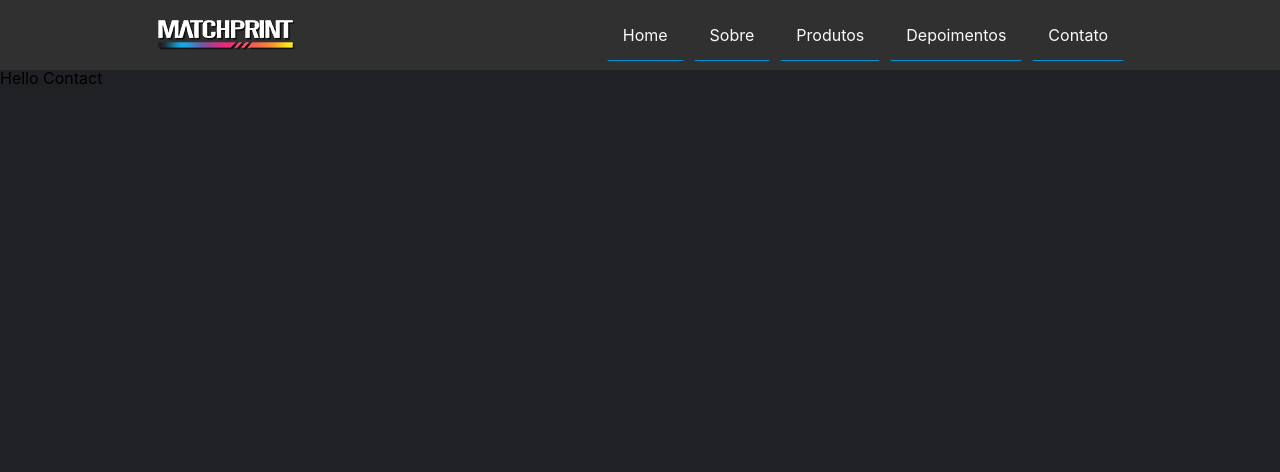
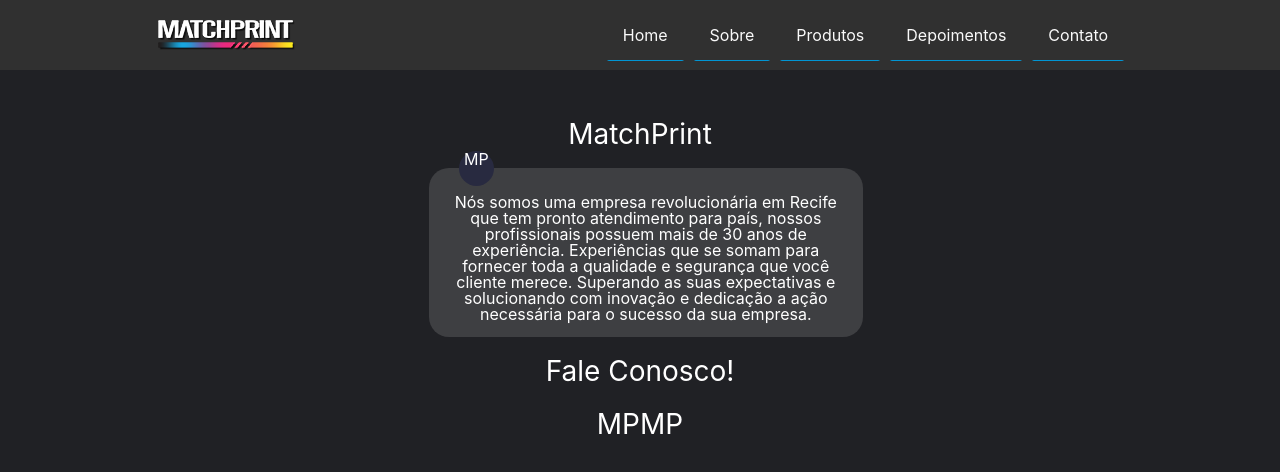
Before and after one commit to comicodarko/matchprint, a React (Create React App) app: page /contato in a window 1280 px wide. Shown: the top 472 px of the page. Built offline with nearby package versions, Linux system fonts and the light colour scheme.

Commit message:
contact page updated

```diff
--- a/src/pages/Contact/index.js
+++ b/src/pages/Contact/index.js
@@ -1,12 +1,53 @@
 import React from 'react';
 
 import NavBar from '../../components/NavBar';
+
+import {
+  Container,
+  Content,
+  Title,
+  DescriptionView,
+  TextDescription,
+  BadgeLogo,
+  BadgeText,
+  ContactTitle,
+  Buttons,
+} from './styled';
 
 export default function Contact() {
   return (
     <>
       <NavBar />
-      <h1>Hello Contact</h1>
+
+      <Container>
+        <Content>
+          <Title>MatchPrint</Title>
+
+          <DescriptionView>
+
+            <BadgeLogo>
+              <BadgeText>MP</BadgeText>
+            </BadgeLogo>
+
+            <TextDescription>
+              Nós somos uma empresa revolucionária em Recife que tem pronto
+              atendimento para país, nossos profissionais possuem mais de 30 anos
+              de experiência. Experiências que se somam para fornecer toda a qualidade
+              e segurança que você cliente merece. Superando as suas expectativas e
+              solucionando com inovação e dedicação a ação necessária para o sucesso
+              da sua empresa.
+            </TextDescription>
+          </DescriptionView>
+
+          <ContactTitle>Fale Conosco!</ContactTitle>
+
+          <Buttons>
+            <Title>MP</Title>
+            <Title>MP</Title>
+          </Buttons>
+
+        </Content>
+      </Container>
     </>
   );
 }
--- a/src/pages/Contact/styled.js
+++ b/src/pages/Contact/styled.js
@@ -1 +1,59 @@
 import styled from 'styled-components';
+
+export const Container = styled.div`
+  flex: 1;
+  display: flex;
+  align-items: center;
+  justify-content: center;
+`;
+
+export const Content = styled.div`
+  margin-top: 50px;
+`;
+
+export const Title = styled.h1`
+  color: #fff;
+  font-size: 28px;
+  text-align: center;
+`;
+
+export const DescriptionView = styled.div`
+  width: 30%;
+  background: #fff2;
+  padding: 15px 25px;
+  border-radius: 20px;
+  margin: 20px 0 20px 33.5%;
+`;
+
+export const TextDescription = styled.p`
+  color: #fff;
+  font-size: 16px;
+  text-align: center;
+`;
+
+export const BadgeLogo = styled.div`
+  width: 35px;
+  height: 35px;
+  border-radius: 50%;
+  background: #282a40;
+  margin: -32px 0 8px 5px;
+`;
+
+export const BadgeText = styled.p`
+  color: #fff;
+  font-size: 16px;
+  text-align: center;
+`;
+
+export const ContactTitle = styled.h1`
+  color: #fff;
+  font-size: 28px;
+  text-align: center;
+  margin-bottom: 25px;
+`;
+
+export const Buttons = styled.div`
+  display: flex;
+  flex-direction: row;
+  justify-content: center;
+`;
```
Also changed, not shown: 1 other file (tests, documents, lock files or other folders).
